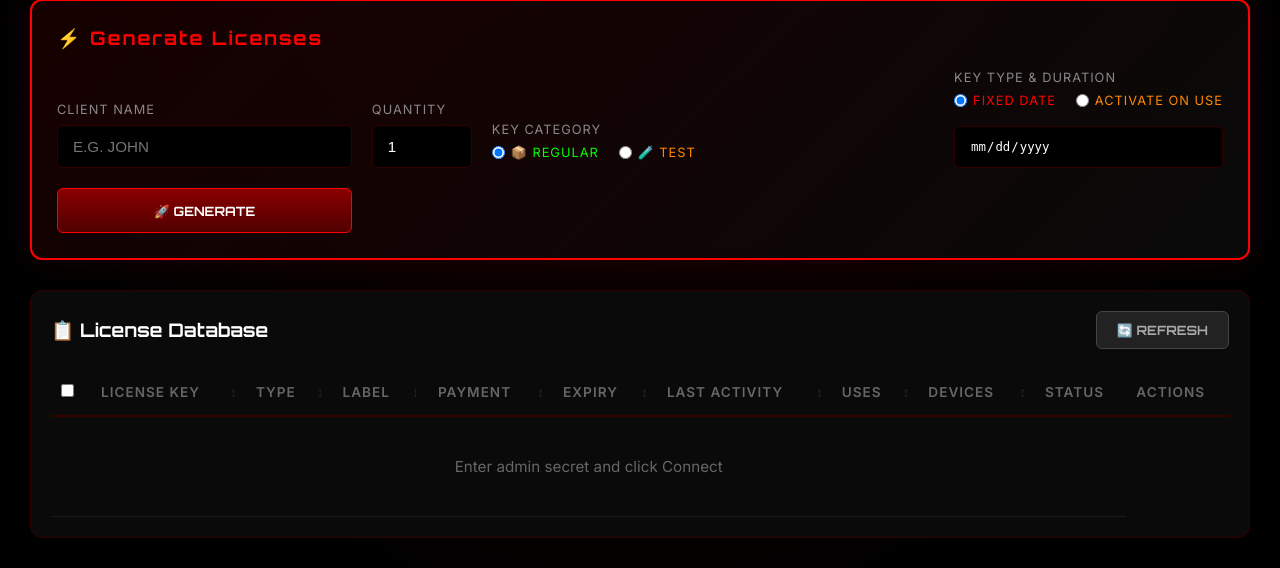
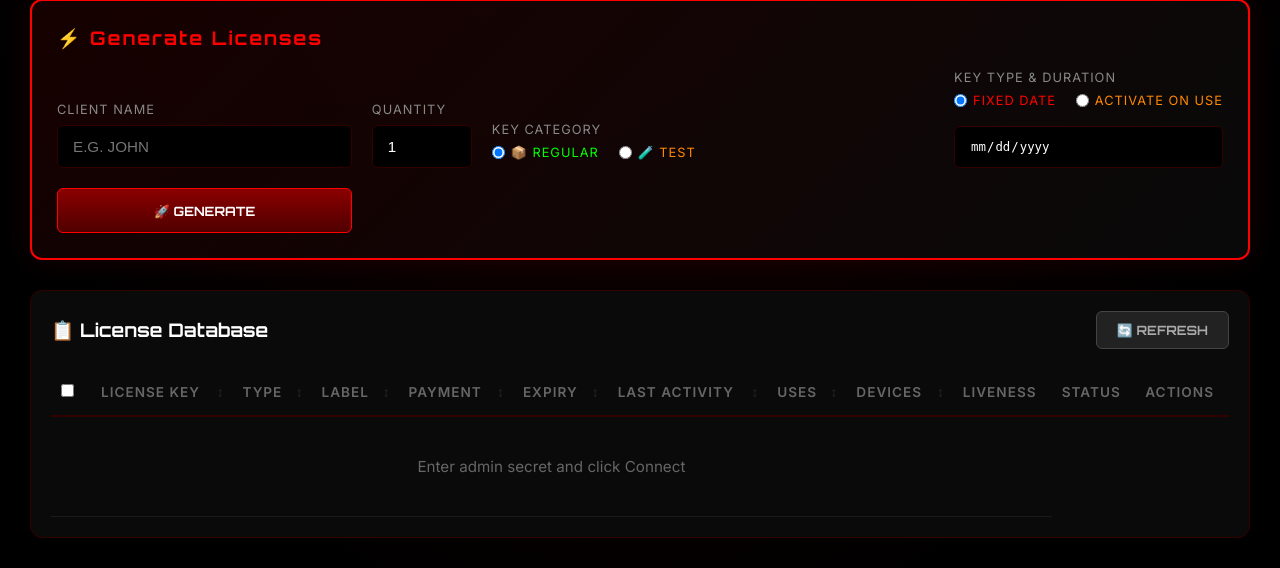
Before and after one commit to usamas9plus/vencaselfie, a Flask app: page /admin in a window 1280 px wide. Shown: the part 329-897 px from the top of the page. Run offline with Flask 3, Linux system fonts and the light colour scheme.

Commit message:
Update admin.html

```diff
--- a/templates/admin.html
+++ b/templates/admin.html
@@ -699,6 +699,7 @@
                         </th>
                         <th class="sortable" onclick="sortTable('usage')" id="th-usage">Uses</th>
                         <th class="sortable" onclick="sortTable('device_count')" id="th-device_count">Devices</th>
+                        <th>Liveness</th>
                         <th>Status</th>
                         <th>Actions</th>
                     </tr>
@@ -932,6 +933,12 @@
                     : (lic.payment_status === 'Payment Pending' ? '<span class="badge" style="background:rgba(255,165,0,0.2);color:orange;border:1px solid orange">PENDING</span>'
                         : (lic.payment_status === 'Payment Suspended' ? '<span class="badge" style="background:rgba(255,0,0,0.2);color:var(--red);border:1px solid var(--red)">SUSPENDED</span>'
                             : '<span class="badge" style="background:rgba(0,255,0,0.1);color:var(--green);border:1px solid var(--green)">RECEIVED</span>'));
+                const livenessBadge = lic.liveness_status === 'Successful'
+                    ? '<span class="badge" style="background:rgba(0,255,0,0.1);color:var(--green);border:1px solid var(--green)">SUCCESSFUL</span>'
+                    : (lic.liveness_status === 'Rejected'
+                        ? '<span class="badge" style="background:rgba(255,0,0,0.2);color:var(--red);border:1px solid var(--red)">REJECTED</span>'
+                        : '<span class="badge" style="background:rgba(128,128,128,0.2);color:#888;border:1px solid #888">N/A</span>');
+
                 row.innerHTML = `
                     <td><input type="checkbox" class="row-checkbox" data-key="${lic.key}" onclick="updateBulkActions()"></td>
                     <td class="key-text">${lic.key}</td>
@@ -942,6 +949,7 @@
                     <td>${formatActivity(lic.last_activity)}</td>
                     <td>${lic.usage}</td>
                     <td>${lic.device_count || 0}</td>
+                    <td>${livenessBadge}</td>
                     <td>${lic.locked ? '<span class="badge badge-busy">BUSY</span>' : '<span class="badge badge-idle">IDLE</span>'}</td>
                     <td>
                         <button class="action-btn copy" onclick="copyKey('${lic.key}')">📋</button>
```
